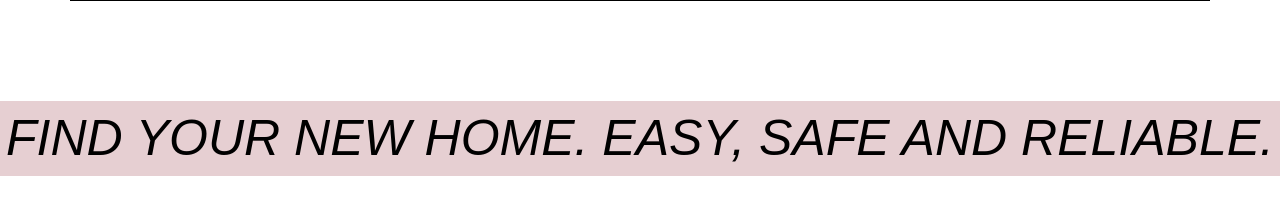
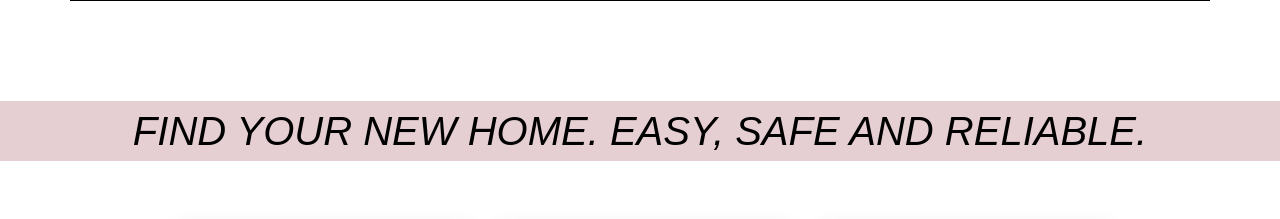
Before and after one commit to catitorres/roomatesAroundTheWorld, a website: page index.html in a window 1280 px wide. Shown: the part 925-1144 px from the top of the page. Drawn offline with nearby package versions, Linux system fonts and the light colour scheme.

Commit message:
modifique index

```diff
--- a/css/style.css
+++ b/css/style.css
@@ -31,7 +31,7 @@ body {
   background-color: #e6cfd2;
   font-family: Arial, Helvetica, sans-serif;
   font-style: italic;
-  font-size: 50px;
+  font-size: 40px;
   margin-bottom: 50px; }
 
 .divAbout, .divFaqs, .divHistory {
@@ -112,7 +112,7 @@ body {
   background-color: #e6cfd2;
   font-family: Arial, Helvetica, sans-serif;
   font-style: italic;
-  font-size: 50px;
+  font-size: 40px;
   margin-bottom: 50px; }
 
 .divAbout, .divFaqs, .divHistory {
@@ -354,7 +354,7 @@ body {
   background-color: #e6cfd2;
   font-family: Arial, Helvetica, sans-serif;
   font-style: italic;
-  font-size: 50px;
+  font-size: 40px;
   margin-bottom: 50px; }
 
 .divAbout, .divFaqs, .divHistory {
```
